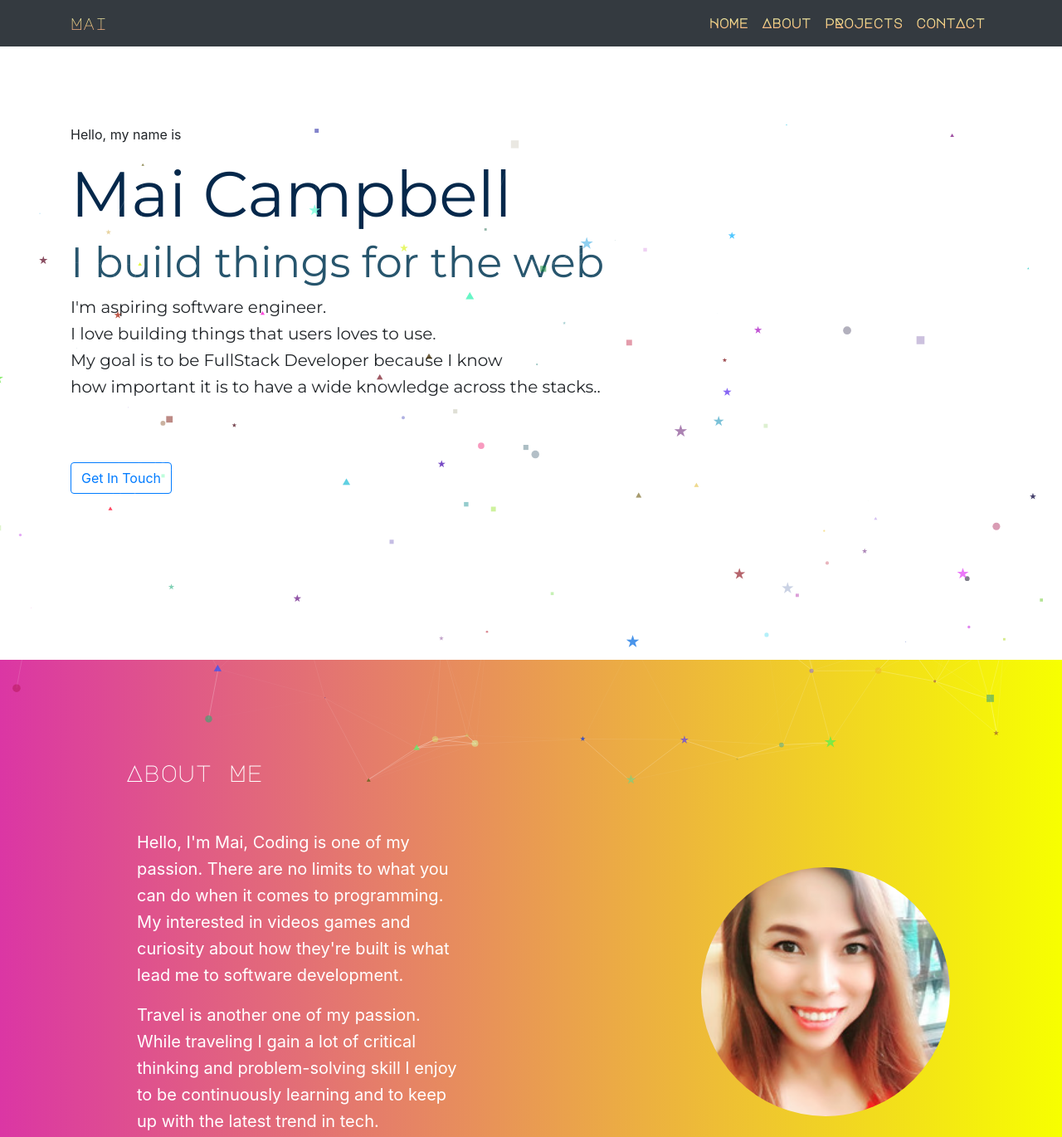
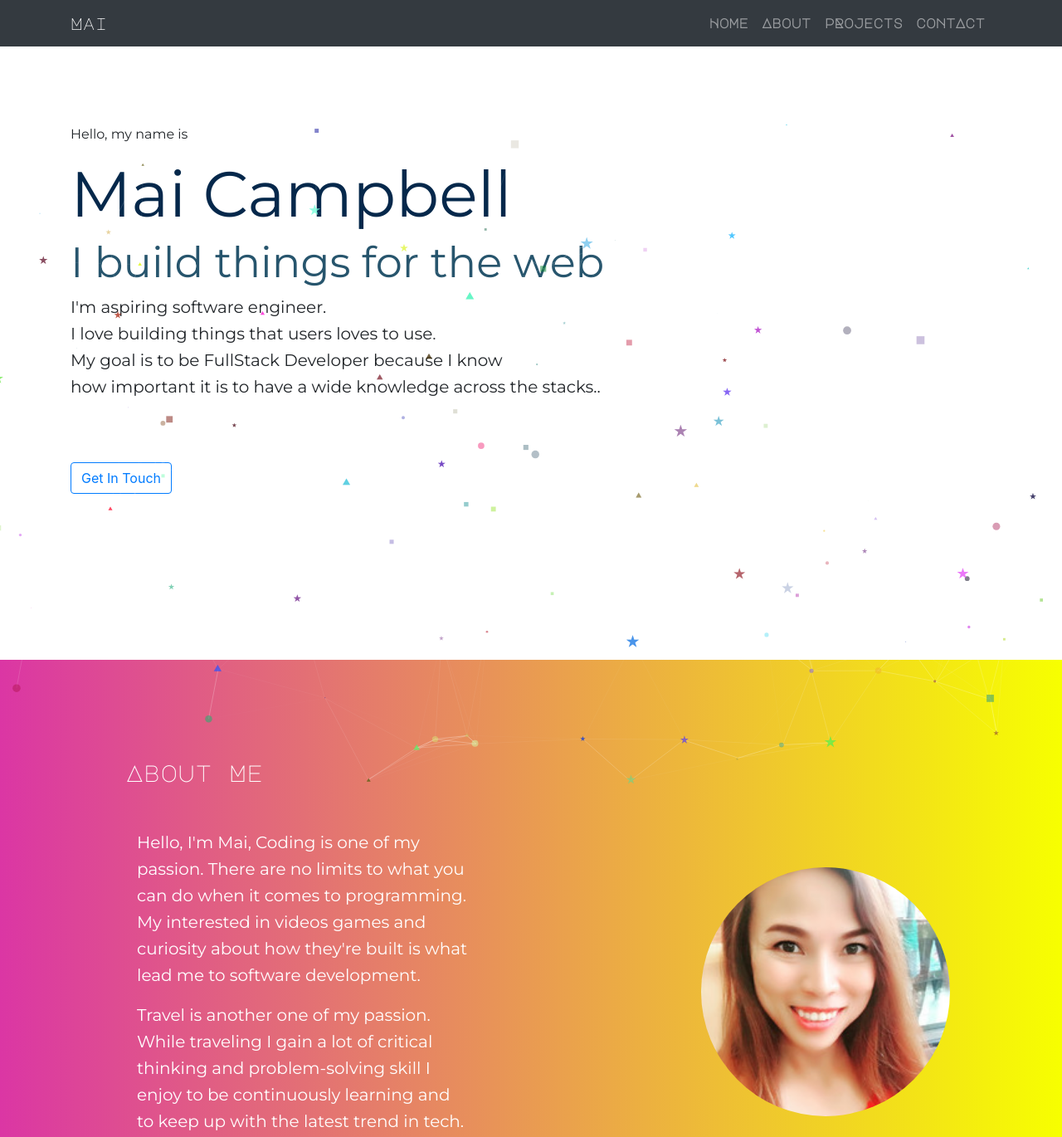
Before and after one commit to PA55ION/Mai-s-portfolio, a plain HTML site: page index.html in a window 1280 px wide. Shown: the top 1370 px of the page at 83% size. Drawn offline with nearby package versions, Linux system fonts and the light colour scheme; animation ran at ten frames a second.

Commit message:
change font for p tag

```diff
--- a/index.html
+++ b/index.html
@@ -31,7 +31,7 @@
       <div class="collapse navbar-collapse" id="navbarNavAltMarkup">
         <ul class="navbar-nav ml-auto">
           <li class="nav-item">
-            <a class="nav-link" href="index.html">Home <span class="sr-only"></span></a>
+            <a class="nav-link" href="index.html">Home</a>
           </li>
           <li class="nav-item">
             <a class="nav-link" href="#about">About</a>
--- a/style.css
+++ b/style.css
@@ -227,18 +227,18 @@ h1 {
     font-family: 'Major Mono Display', cursive;
     /* font-weight: bold;
     background: -webkit-linear-gradient(#e0eafc, #cfdef3);  */
-    background: -webkit-linear-gradient(#c6ffdd, #fbd786, #f7797d);
+    /* background: -webkit-linear-gradient(#c6ffdd, #fbd786, #f7797d);
     -webkit-background-clip: text;
-    -webkit-text-fill-color: transparent;
+    -webkit-text-fill-color: transparent; */
 }
 
 .nav-item {
     font-family: 'Major Mono Display', cursive;
     font-weight: bold;
     /* background: -webkit-linear-gradient(#e0eafc, #cfdef3);  */
-    background: -webkit-linear-gradient(#c6ffdd, #fbd786, #f7797d);
+    /* background: -webkit-linear-gradient(#c6ffdd, #fbd786, #f7797d);
     -webkit-background-clip: text;
-    -webkit-text-fill-color: transparent;
+    -webkit-text-fill-color: transparent; */
 }
 .profile-img {
     border-radius: 50%;
@@ -263,6 +263,9 @@ h1 {
     font-size: 40px;
 }
 
+p {
+    font-family: 'Montserrat', sans-serif;
+}
 
 
 
@@ -278,17 +281,6 @@ and (min-device-width : 480px){
     }
     .intro {
         font-size: 18px;
-    }
-
-    /* .about {
-        margin-bottom: 30px;
-        font-size: 24px;
-        color: black;
-    } */
-
-    .bio {
-        font-size: 18px;
-
     }
     .profile-img {
         margin-top: 80px;
@@ -349,10 +341,6 @@ and (min-device-width : 480px){
         margin-left: 65px;
         margin-bottom: 80px;
     }
-    /* .about {
-        margin-bottom: 30px;
-        margin-top: 30px;
-    } */
 
     .bio {
         font-size: 18px;
@@ -366,7 +354,6 @@ and (min-device-width : 480px){
         left: 54%;
         top: 50px;
     }
-
 }
 
 @media (max-width: 48em) {
```
